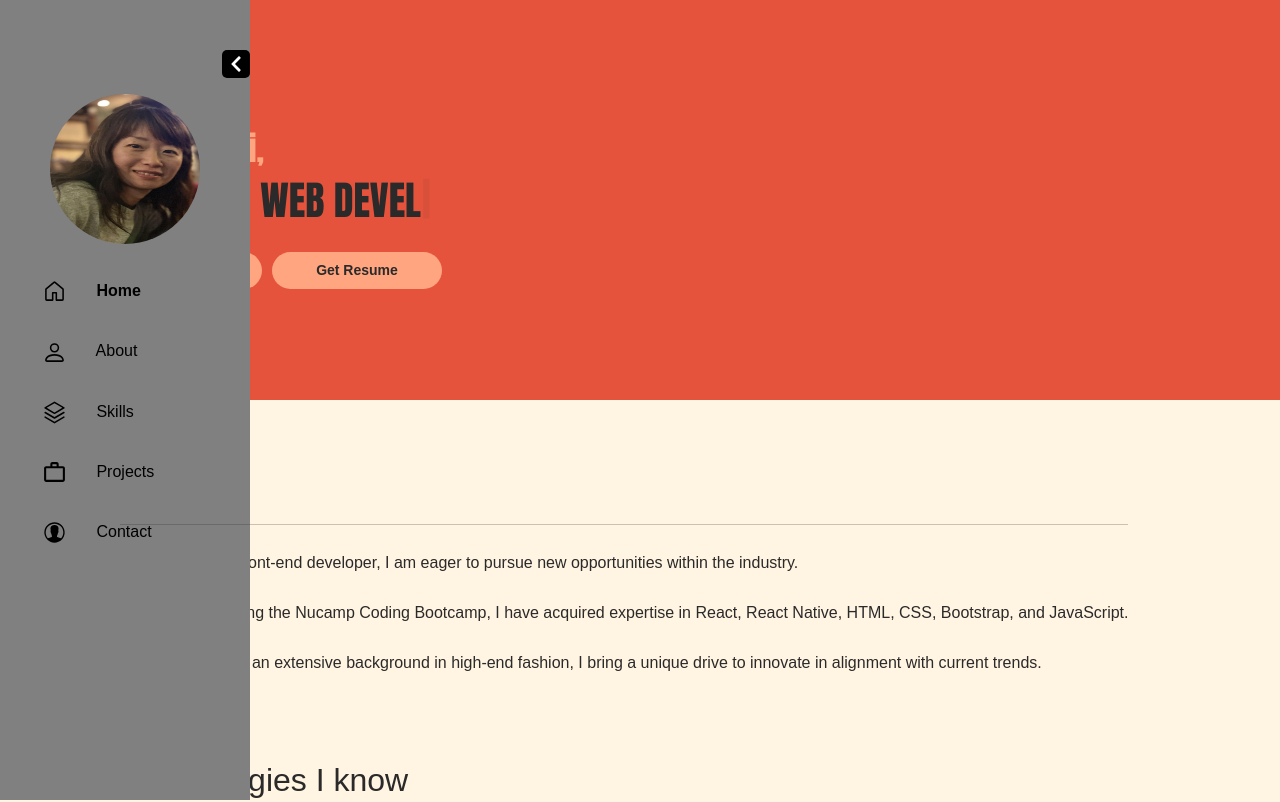
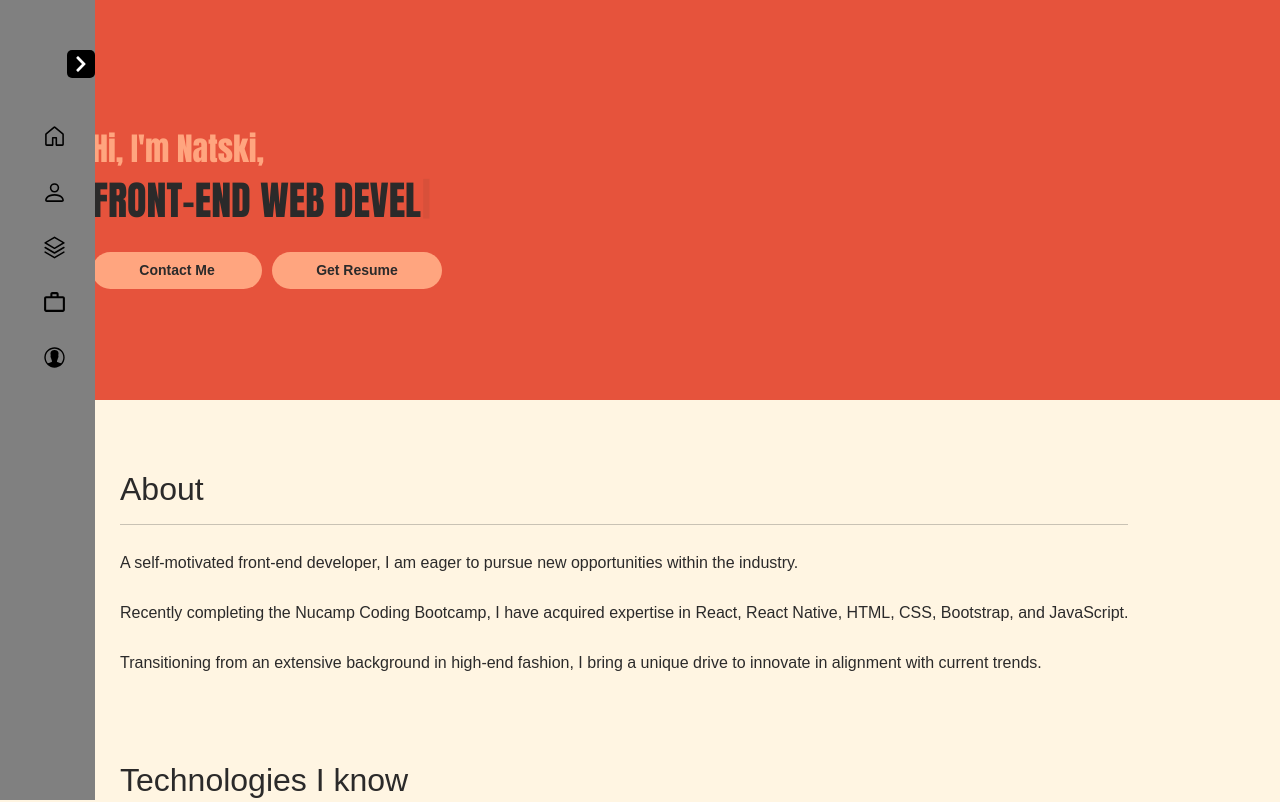
Before and after one commit to NatskiNa/nnakano-portfolio, a React (Create React App) app: page / in a window 1280 px wide. Shown: the top 802 px of the page. Built offline with nearby package versions, Linux system fonts and the light colour scheme.

Commit message:
updated component nesting structure

```diff
--- a/src/components/about/About.js
+++ b/src/components/pages/About.js
@@ -1,5 +1,5 @@
 import React from 'react';
-import './About.css';
+import './styles/About.css';
 
 const About = () => {
   return (
--- a/src/components/contact/Contact.js
+++ b/src/components/pages/Contact.js
@@ -1,4 +1,4 @@
-import './Contact.css';
+import './styles/Contact.css';
 import React from 'react';
 import { MdOutlineEmail } from 'react-icons/md';
 import { FaGithub, FaLinkedin } from 'react-icons/fa';
--- a/src/components/projects/ProjectList.js
+++ b/src/components/pages/ProjectList.js
@@ -1,5 +1,5 @@
 import React from 'react';
-import './Projects.css';
+import './styles/Projects.css';
 
 const ProjectList = ({
   name,
--- a/src/components/projects/Projects.js
+++ b/src/components/pages/Projects.js
@@ -1,6 +1,6 @@
 import React from 'react';
 import ProjectList from './ProjectList';
-import './Projects.css';
+import './styles/Projects.css';
 
 const Projects = () => {
   const data = [
--- a/src/components/skills/Skills.js
+++ b/src/components/pages/Skills.js
@@ -1,5 +1,5 @@
 import React from 'react';
-import './Skills.css';
+import './styles/Skills.css';
 import {
   SiHtml5,
   SiJavascript,
--- a/src/components/sidebar/Sidebar.css
+++ b/src/components/sidebar/Sidebar.css
@@ -8,6 +8,7 @@
   background-color: grey;
   width: 95px;
   position: fixed;
+  transition: width 0.3s ease;
 }
 
 .sidebar-expand {
--- a/src/components/sidebar/Sidebar.js
+++ b/src/components/sidebar/Sidebar.js
@@ -5,7 +5,8 @@ import SidebarList from './SidebarList';
 import { FaChevronRight, FaChevronLeft } from 'react-icons/fa';
 
 const Sidebar = () => {
-  const [expandSidebar, setExpandSidebar] = useState(true);
+  const [expandSidebar, setExpandSidebar] = useState(false);
+
   const handleExpandClick = () => {
     setExpandSidebar(!expandSidebar);
   };
```
Also changed, not shown: src/App.js (+4 -4 lines), src/components/pages/styles/About.css (renamed from src/components/about/About.css), src/components/pages/styles/Contact.css (renamed from src/components/contact/Contact.css), src/components/pages/styles/Projects.css (renamed from src/components/projects/Projects.css), src/components/pages/styles/Skills.css (renamed from src/components/skills/Skills.css).
